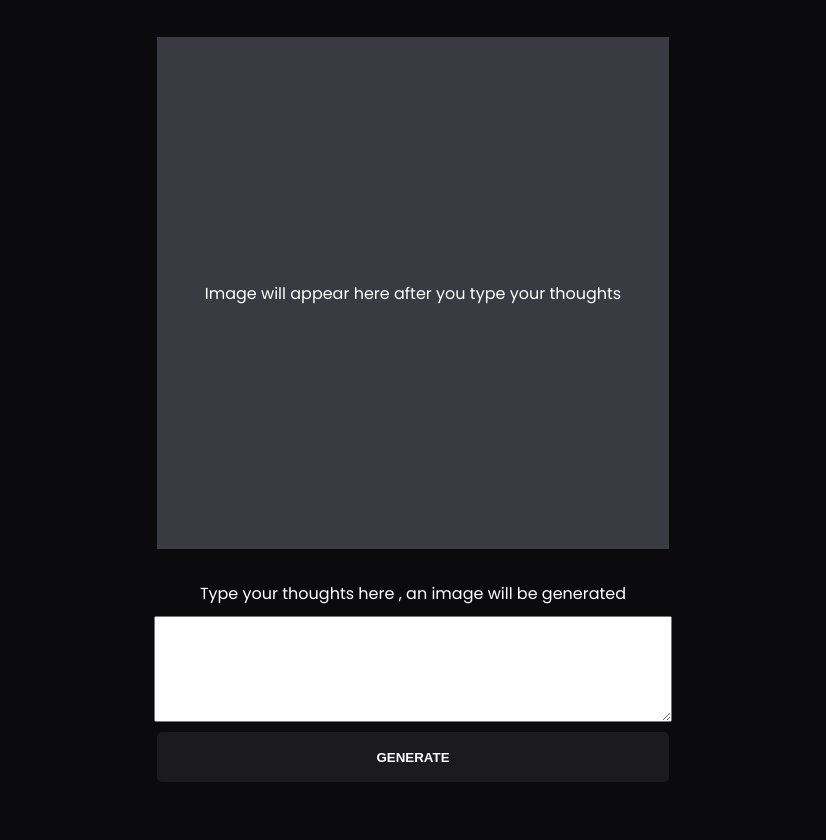
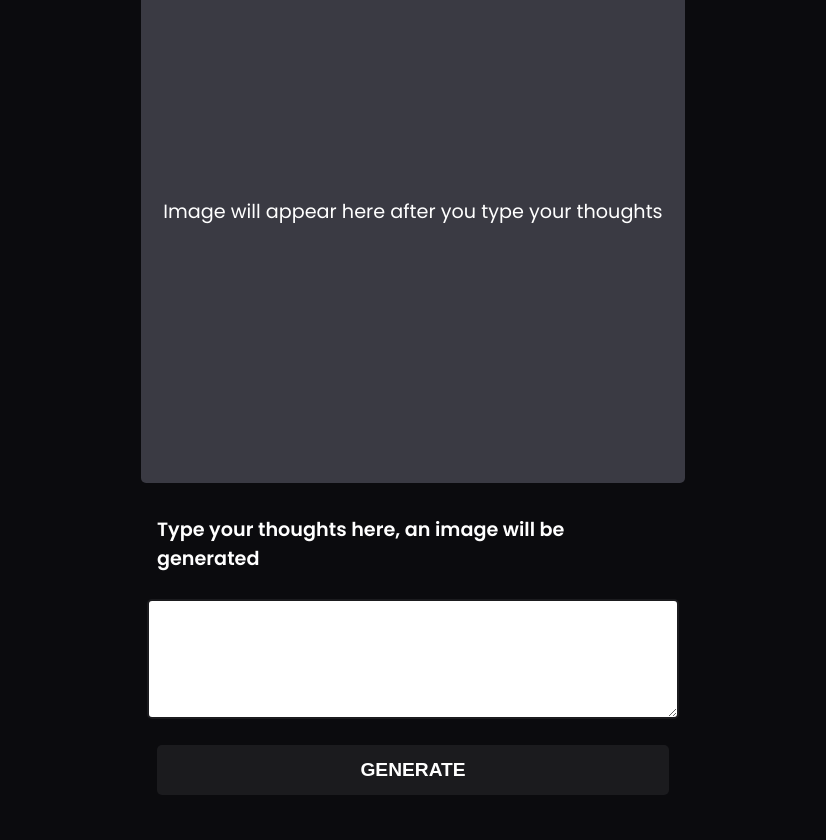
Before and after one commit to suleymanozkeskin/Open_AI_Image_Generator_Vanilla_JS, a website built with Vite: page index.html in a window 1280 px wide. Shown: the part 213-1053 px from the top of the page, without its empty margins (227-1053 px from the left). Built offline with nearby package versions, Linux system fonts and the light colour scheme; a web font is replaced by a local one.

Commit message:
style changes

```diff
--- a/index.html
+++ b/index.html
@@ -4,22 +4,24 @@
     <meta charset="UTF-8" />
     <link rel="icon" type="image/svg+xml" href="favicon.svg" />
     <meta name="viewport" content="width=device-width, initial-scale=1.0" />
-    <title>Vite App</title>
+    <title>AI Photo Generator</title>
+    <link rel="stylesheet" href="/style.css" />
   </head>
   <body>
     <main>
       <h1>AI Photo Generator</h1>
 
-
       <div id="result">
-        Image will appear here after you type your thoughts
+        <p>Image will appear here after you type your thoughts</p>
       </div>
 
       <form>
-        <label for="prompt">Type your thoughts here , an image will be generated </label>
+        <label for="prompt">
+          Type your thoughts here, an image will be generated
+        </label>
         <textarea name="prompt" maxlength="160"></textarea>
 
-        <button type="submit">GENERATE</button>
+        <button type="submit">Generate</button>
       </form>
     </main>
 
--- a/style.css
+++ b/style.css
@@ -1,31 +1,49 @@
-@import url('https://fonts.googleapis.com/css2?family=Poppins&family=Rubik+Glitch&family=Rubik+Microbe&display=swap');
+@import url("https://fonts.googleapis.com/css2?family=Poppins:wght@400;600&family=Rubik+Glitch&family=Rubik+Microbe&display=swap");
+
 body {
   background-color: #0b0b0e;
   color: white;
-  font-family: 'Poppins', sans-serif;
-  margin-top: 50px;
+  font-family: "Poppins", sans-serif;
+  margin: 0;
+  display: flex;
+  align-items: center;
+  justify-content: center;
+  min-height: 100vh;
+  padding: 2rem;
 }
 
 main {
- display: grid;
- place-items: center;
+  display: flex;
+  flex-direction: column;
+  align-items: center;
+  width: 100%;
+  max-width: 512px;
 }
 
 h1 {
-  font-family: 'Rubik Microbe', cursive;
+  font-family: "Rubik Microbe", cursive;
   font-weight: 400;
-  font-size: 5rem;
+  font-size: 3rem;
+  text-align: center;
+  margin-bottom: 2rem;
 }
 
 #result {
-  aspect-ratio: 1/1;
+  aspect-ratio: 1 / 1;
   max-width: 512px;
   width: 100%;
   background: #3a3a43;
   display: flex;
   justify-content: center;
   align-items: center;
+  padding: 1rem;
+  margin-bottom: 2rem;
+  border-radius: 5px;
+}
 
+#result p {
+  font-size: 1.2rem;
+  text-align: center;
 }
 
 form {
@@ -34,15 +52,22 @@ form {
   align-items: center;
   justify-content: center;
   width: 100%;
-  max-width: 512px;
-  margin-top: 2rem;
+}
+
+label {
+  font-size: 1.2rem;
+  font-weight: 600;
+  margin-bottom: 1rem;
 }
 
 textarea {
   width: 100%;
   height: 100px;
   margin: 10px 0;
-  font-size: 1.5rem;
+  font-size: 1.2rem;
+  padding: 0.5rem;
+  border: 2px solid #1b1b1e;
+  border-radius: 5px;
 }
 
 button {
@@ -55,7 +80,8 @@ button {
   cursor: pointer;
   text-transform: uppercase;
   font-weight: 600;
-  margin-bottom: 50px;
+  font-size: 1.2rem;
+  margin-top: 1rem;
 }
 
 button:hover {
@@ -66,14 +92,16 @@ button:hover {
   display: none;
 }
 
-
 .spinner {
   animation: spin 1s linear infinite;
   display: inline-block;
 }
 
-
 @keyframes spin {
-  from {transform:rotate(0deg);}
-  to {transform:rotate(360deg);}
+  from {
+    transform: rotate(0deg);
+  }
+  to {
+    transform: rotate(360deg);
+  }
 }
```
